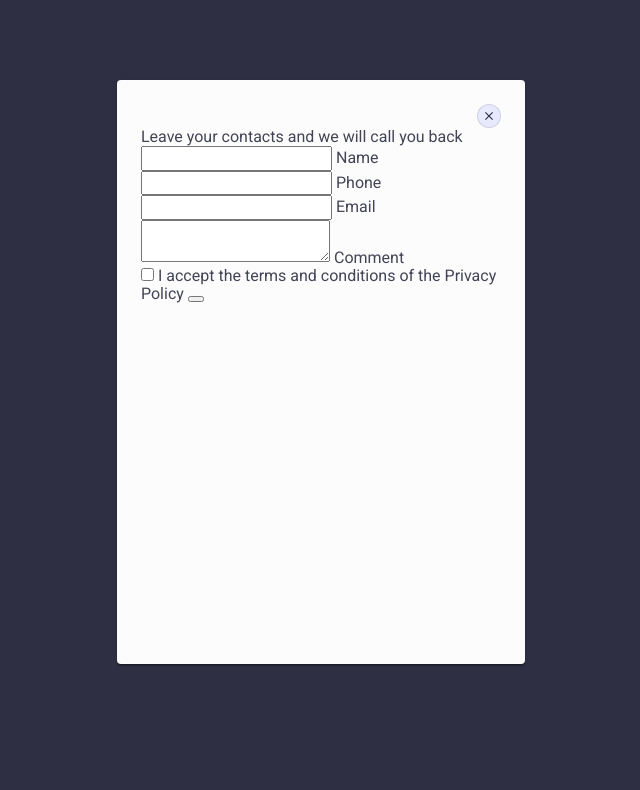
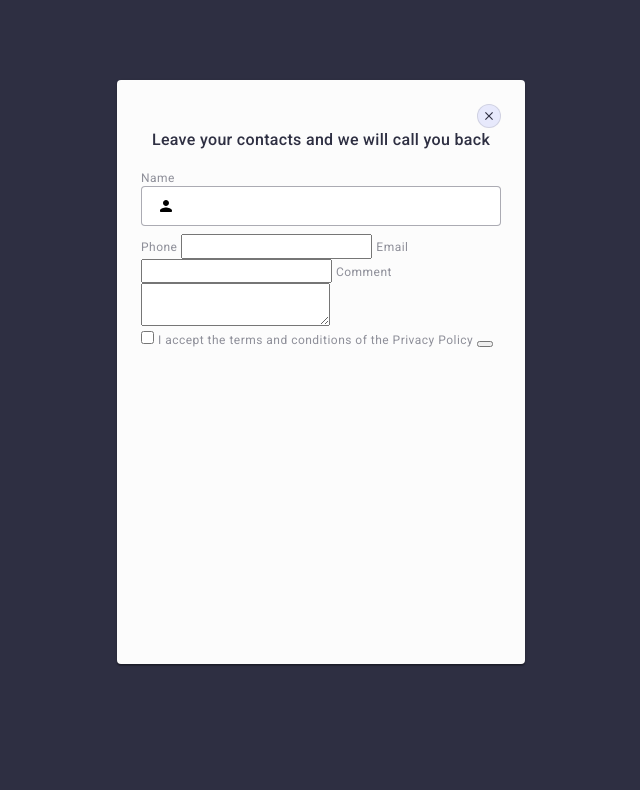
Before and after one commit to Andrey19950/goit-markup-hw-05, a plain HTML site: page index.html in a window 1280 px wide. Shown: the top 790 px of the page, without its empty margins (319-959 px from the left). Drawn offline with nearby package versions, Linux system fonts and the light colour scheme.

Commit message:
amendment_2

```diff
--- a/css/styles.css
+++ b/css/styles.css
@@ -647,10 +647,48 @@ a {
   fill: #fff;
 }
 
+.modal-title {
+  font-family: inherit;
+  font-weight: 500;
+  font-size: 16px;
+  line-height: 1.5;
+  letter-spacing: 0.02em;
+  text-align: center;
+  color: #2e2f42;
+  margin-bottom: 16px;
+}
+
+.modal-form {
+}
+
+.user-name-wrap {
+  position: relative;
+  margin-bottom: 8px;
+}
+
 .user-modal {
+  border: 1px solid rgba(46, 47, 66, 0.4);
+  border-radius: 4px;
+  width: 360px;
+  height: 40px;
+  padding: 11px 0 11px 38px;
+}
+
+.person-icon {
+  position: absolute;
+  top: 50%;
+  left: 16px;
+  transform: translateY(-50%);
 }
 
 .modal-label {
+  font-family: inherit;
+  font-weight: 400;
+  font-size: 12px;
+  line-height: 1.16667;
+  letter-spacing: 0.04em;
+  color: #8e8f99;
+  margin-bottom: 4px;
 }
 
 .user-phone {
--- a/index.html
+++ b/index.html
@@ -496,31 +496,35 @@
         <p class="modal-title">Leave your contacts and we will call you back</p>
 
         <form class="modal-form">
-          <input
-            type="text"
-            class="user-modal"
-            name="user_name"
-            id="user_names"
-          />
           <label class="modal-label" for="user_names">Name</label>
+          <div class="user-name-wrap">
+            <input
+              type="text"
+              class="user-modal"
+              name="user_name"
+              id="user_names"
+            />
+            <svg class="person-icon" width="18" height="18">
+              <use href="./images/icons.svg#icon-person"></use>
+            </svg>
+          </div>
 
+          <label class="modal-label" for="user_tels">Phone</label>
           <input type="tel" class="user-phone" name="user_tel" id="user_tels" />
-          <label class="modal-label" for="user_tels">Phone</label>
 
+          <label class="modal-label" for="user_email">Email</label>
           <input
             type="email"
             class="user-mail"
             name="user_email"
             id="user_email"
           />
-          <label class="modal-label" for="user_email">Email</label>
-
+          <label class="modal-label" for="user_commeent">Comment</label>
           <textarea
             class="user-commen"
             name="user_com"
             id="user_commeent"
           ></textarea>
-          <label class="modal-label" for="user_commeent">Comment</label>
         </form>
 
         <input
```
